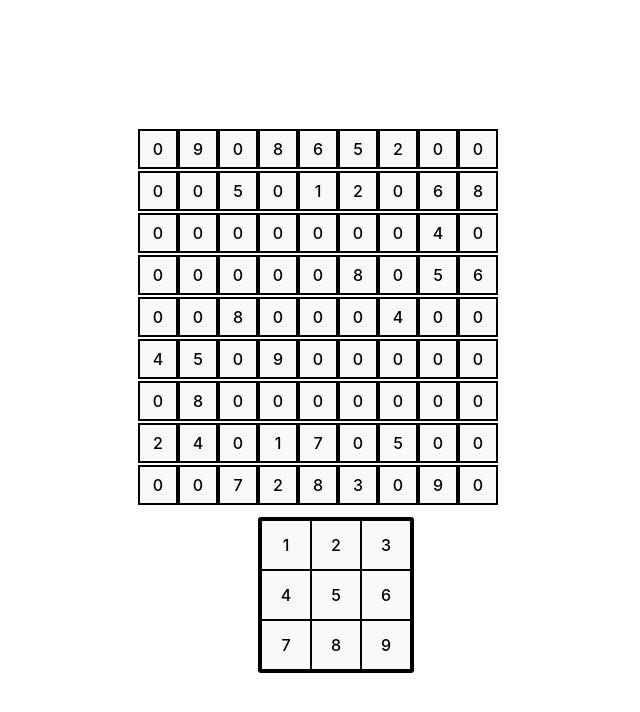
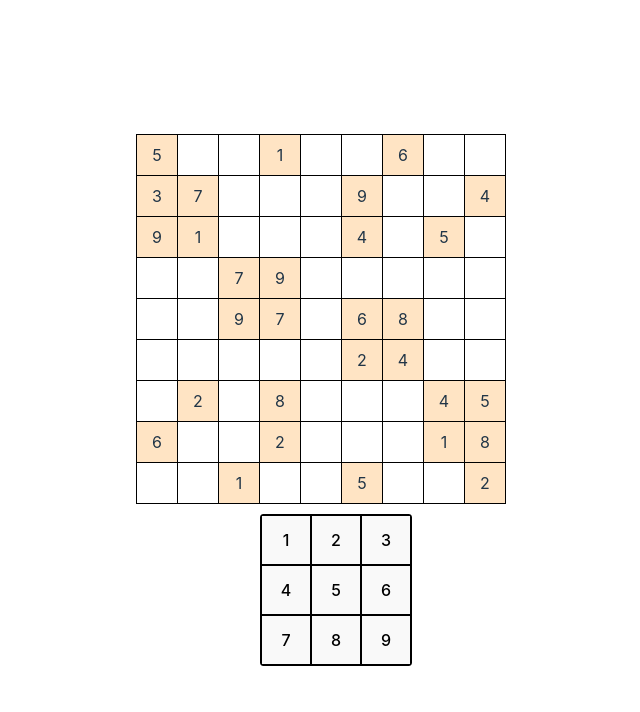
Before and after one commit to NickOsman11/SudokuSolverRevenge, a React (Vite) app in the folder sudoku/: page / in a window 1280 px wide. Shown: the top 712 px of the page, without its empty margins (304-944 px from the left). Built offline with nearby package versions, Linux system fonts and the light colour scheme.

Commit message:
Working add/remove value from grid

```diff
--- a/sudoku/src/App.tsx
+++ b/sudoku/src/App.tsx
@@ -5,32 +5,64 @@ import puzzles from './assets/puzzles'
 import Grid from './Grid/Grid'
 import Numpad from './Numpad/Numpad'
 
+// interface SelectedSquare {
+//     row: number;
+//     col: number;
+//     value: number
+// }
+
 function App() {
     const gridSize = 9
     const numbers: number[] = []
 
-    for (let i = 0; i<gridSize; i++){
+    for (let i = 0; i<gridSize; i++) {
         numbers.push(i)
     }
 
-    const initialPuzzle = puzzles.RawSudoku[0]
+    const randomNumber = Math.floor(Math.random()*puzzles.RawSudoku.length)
+
+    const [initialPuzzle, setInitialPuzzle] = useState<number[][]>(puzzles.RawSudoku[randomNumber])
     const [selectedSquare, setSelectedSquare] = useState([-1,-1])
-    const [matrix, setMatrix]= useState(initialPuzzle)
+    const [selectedSquareValue, setSelectedSquareValue] = useState(0)
+    const [matrix, setMatrix]= useState<number[][]>(puzzles.RawSudoku[randomNumber])
 
-    function updateGrid(newValue: number){
-        const newMatrix = [...matrix];
+    // function newGame(){
+    //     const randomNumber = Math.floor(Math.random()*puzzles.RawSudoku.length)
+    //     setInitialPuzzle(puzzles.RawSudoku[randomNumber]);
+    //     console.log(initialPuzzle)
+    //     setMatrix(initialPuzzle)
+    //     console.log(matrix)
+    // }
+
+    function updateGrid(newValue: number) {
+        if (matrix !== undefined) {
+            const newMatrix = matrix.map(row => row.map(square => square))
             const [row, col] = selectedSquare;
+
+            if (newValue === selectedSquareValue) {
+                newMatrix[row][col] = 0;
+                setSelectedSquareValue(0);
+            }
+            else {
                 newMatrix[row][col] = newValue;
+                setSelectedSquareValue(newMatrix[row][col]);
+            }
             setMatrix(newMatrix);
         }
+    }
 
-    function selectSquare(row: number, col: number){
+    function selectSquare(row: number, col: number) {
+        if (initialPuzzle && initialPuzzle[row][col] === 0) {
+            setSelectedSquareValue(matrix[row][col])
             setSelectedSquare([row, col])
         }
+    }
 
+    if (initialPuzzle !== undefined && matrix !== undefined) {
         return (
-        <div className="puzzle-area">
+            <main className="puzzle-area">
                 <Grid
+                initialMatrix={initialPuzzle}
                 matrix={matrix}
                 numbers={numbers}
                 selectedSquare={selectedSquare}
@@ -38,10 +70,13 @@ function App() {
                 />
                 <Numpad
                 numbers={numbers}
-                setNewValue={updateGrid}
+                selectedSquareValue={selectedSquareValue}
+                setValue={updateGrid}
                 />
-        </div>
+            </main>
         )
     }
+}
+
 
 export default App
--- a/sudoku/src/Grid/Grid.css
+++ b/sudoku/src/Grid/Grid.css
@@ -2,8 +2,13 @@
     border: 0;
 }
 
+table, th, td {
+    border: 3px solid black;
+    border-collapse: collapse;
+  }
+
 .grid-square {
-    border:2px solid black;
+    border: 1px solid black;
     height: 40px;
     width:40px;
     text-align: center;
@@ -11,6 +16,10 @@
 }
 
 .grid-square.selected {
+    background-color: gold;
+}
+
+.grid-square.initial {
     background-color: bisque;
 }
 
@@ -18,3 +27,7 @@
     margin: 0;
     height: 40px
 }
+
+/* button:hover {
+    border-color: #646cff;
+  } */
--- a/sudoku/src/Grid/Grid.tsx
+++ b/sudoku/src/Grid/Grid.tsx
@@ -2,14 +2,16 @@ import { useEffect } from 'react';
 import './Grid.css'
 
 interface GridProps {
-    matrix: number[][],
-    numbers: number[],
-    selectedSquare?: number[],
-    selectSquare: (row: number, col: number) => void,
+    initialMatrix: number[][];
+    matrix: number[][];
+    numbers: number[];
+    selectedSquare?: number[];
+    selectSquare: (row: number, col: number) => void;
 }
 
 export default function Grid(
-    {matrix,
+    {initialMatrix,
+    matrix,
     numbers,
     selectedSquare,
     selectSquare}: GridProps
@@ -22,12 +24,13 @@ export default function Grid(
                     return <tr className='row'>
                         {numbers.map( (col) => {
                         return (
-                            <button
-                                className={
-                                    (selectedSquare && (selectedSquare[0] === row && selectedSquare[1] === col)) ?
-                                    "grid-square selected" : "grid-square"}
+                            <td
+                                className=
+                                    {`grid-square`
+                                    + `${selectedSquare && (row === selectedSquare[0] && selectedSquare[1] === col) ? " selected" : ""}`
+                                    + `${(initialMatrix[row][col] !== 0) ? " initial" : ""}`}
                                 onClick={() => selectSquare(row, col)}
-                            >{matrix[row][col] === 0 ? 0 : matrix[row][col]}</button>
+                            >{matrix[row][col] === 0 ? "" : matrix[row][col]}</td>
                         )
                     })}
                     </tr>
--- a/sudoku/src/Numpad/Numpad.css
+++ b/sudoku/src/Numpad/Numpad.css
@@ -1,5 +1,5 @@
 .numpad {
-    border: black solid 3px;
+    border: black solid 1px;
     border-radius: 3px;
     width: 150px;
     height:150px;
@@ -10,7 +10,6 @@
     margin-top: 10px;
 }
 
-
 .numpad-square{
     border: black solid 1px;
 
@@ -19,3 +18,7 @@
     padding: 0;
     margin: 0;
 }
+
+.numpad-square.selected {
+    background-color: gold;
+}
--- a/sudoku/src/Numpad/Numpad.tsx
+++ b/sudoku/src/Numpad/Numpad.tsx
@@ -2,20 +2,23 @@ import './Numpad.css'
 
 interface NumpadProps {
     numbers: number[];
-    setNewValue: (newValue: number) => void;
+    selectedSquareValue: number,
+    setValue: (newValue: number) => void;
 }
 
 export default function Numpad(
     {numbers,
-    setNewValue}: NumpadProps): JSX.Element{
+    selectedSquareValue,
+    setValue}: NumpadProps): JSX.Element{
 
     return(
         <div className="numpad">
             {numbers.map(n => {
                 return (
                     <button
-                        className="numpad-square"
-                        onClick={() => setNewValue(n+1)}>
+                        className={`numpad-square`
+                        + `${(selectedSquareValue === n+1 ? " selected" : "")}`}
+                        onClick={() => setValue(n+1)}>
                         {n + 1}
                     </button>
                 )
--- a/sudoku/src/index.css
+++ b/sudoku/src/index.css
@@ -47,13 +47,8 @@ button {
   cursor: pointer;
   transition: border-color 0.25s;
 }
-button:hover {
-  border-color: #646cff;
-}
-button:focus,
-button:focus-visible {
-  outline: 4px auto -webkit-focus-ring-color;
-}
+
+
 
 @media (prefers-color-scheme: light) {
   :root {
```
Lines whose indentation alone changed are shown as unchanged.
